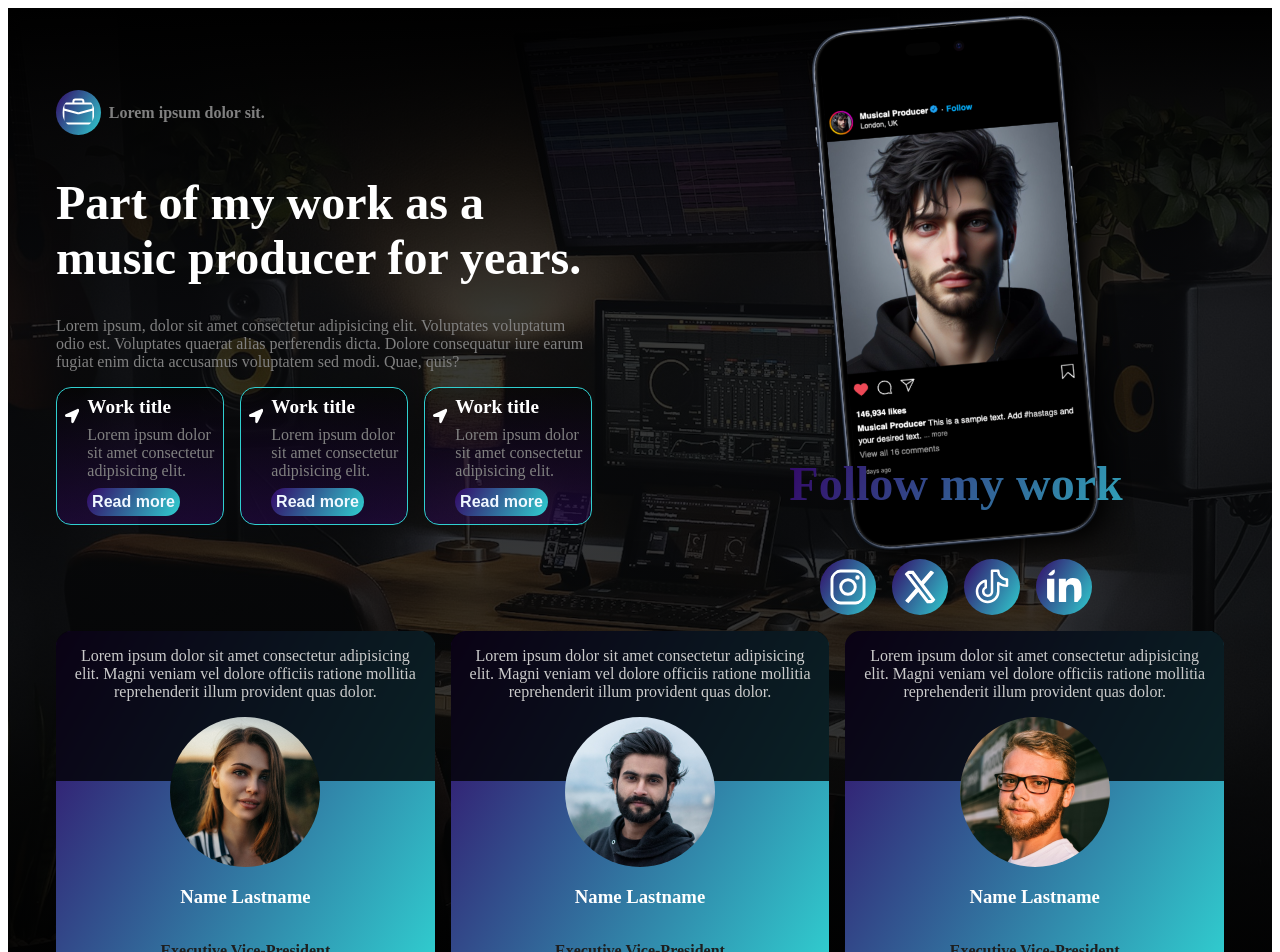
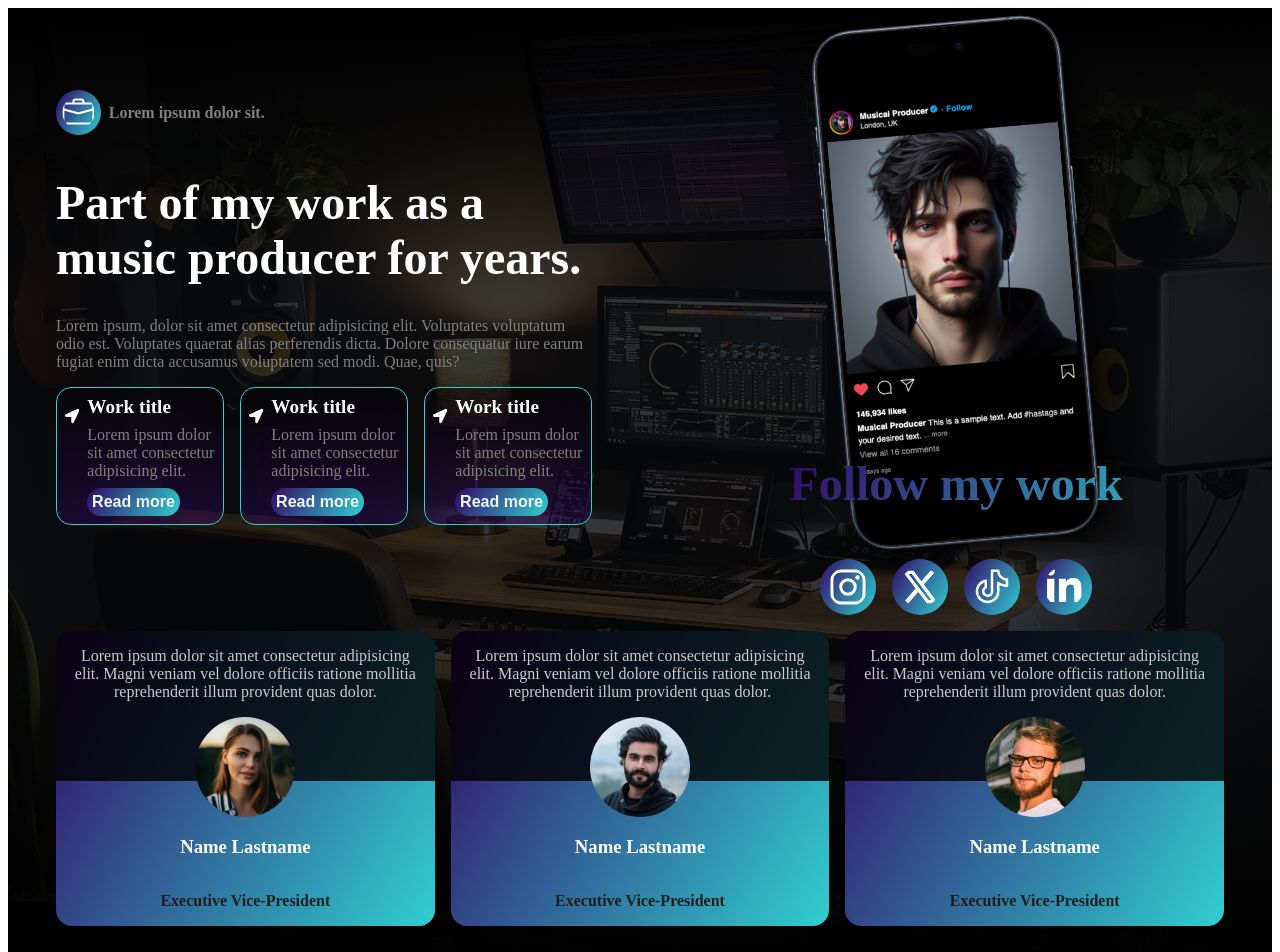
Before and after one commit to yohanmayorga/musicproducer, a Next.js app: page /Work in a window 1280 px wide. Shown: the top 952 px of the page. Built offline with nearby package versions, Linux system fonts and the light colour scheme.

Commit message:
images sizes fixed

```diff
--- a/src/components/Customers.tsx
+++ b/src/components/Customers.tsx
@@ -17,8 +17,8 @@ const Customers = ({ des, name, title, photo }: CardsProps) => {
         <Image
           src={photo}
           alt="picture"
-          width={150}
-          height={150}
+          width={100}
+          height={100}
           className={styles.image}
         />
       </div>
```
